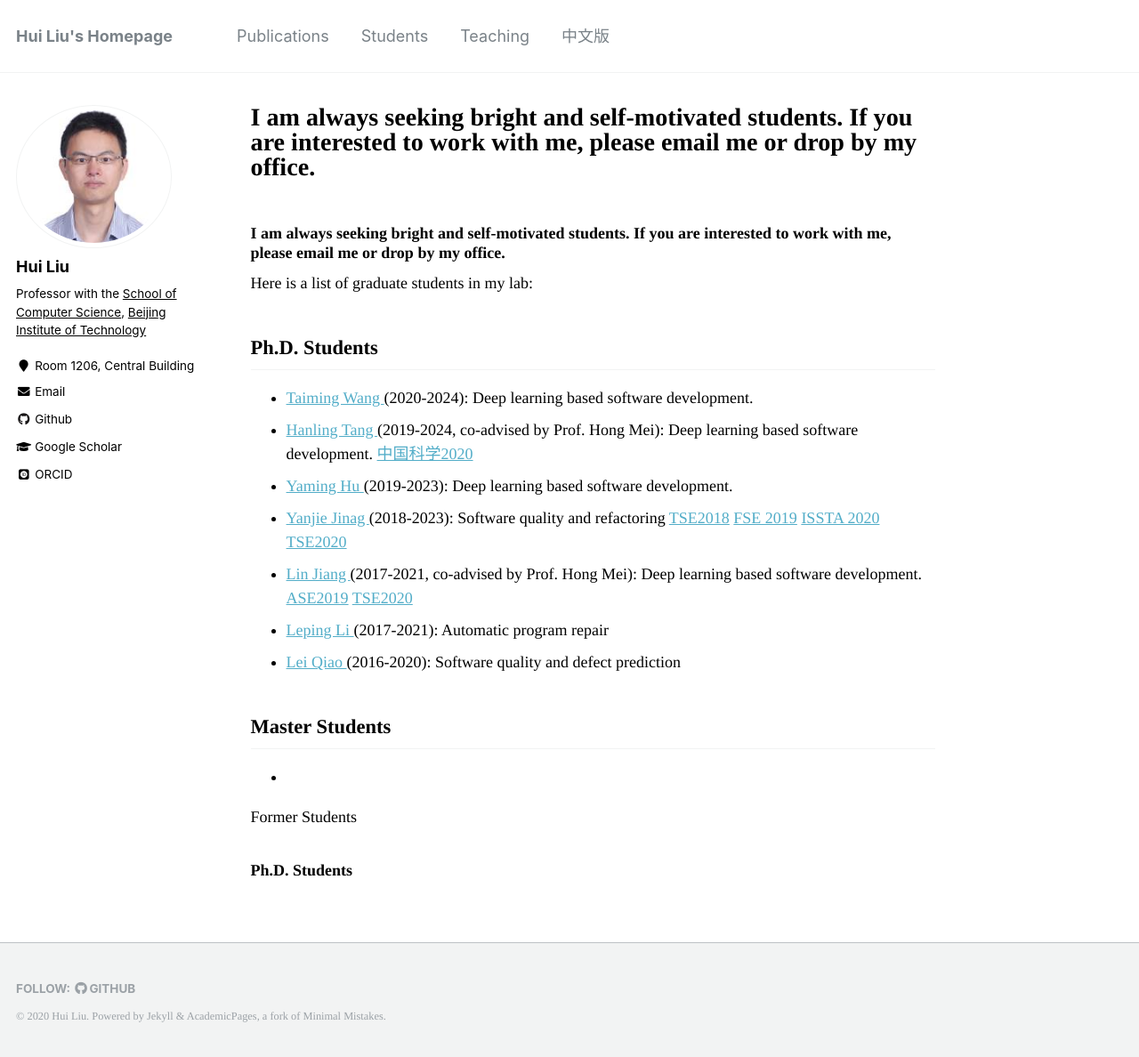
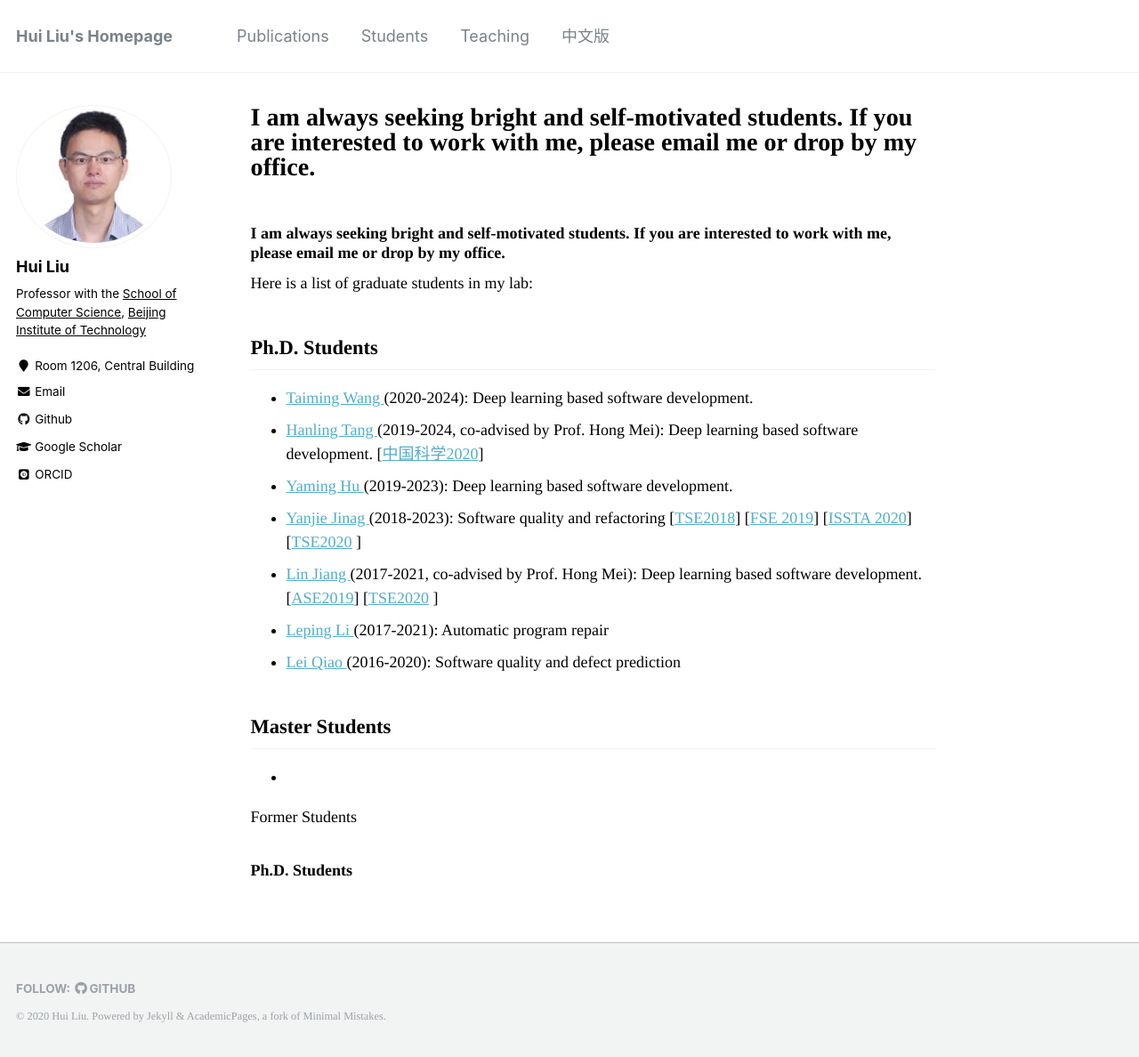
Before and after one commit to liuhuigmail/liuhuigmail.github.io, a Jekyll site: the page built from _pages/students.md, in a window 1280 px wide and 1188 px high. Shown: the whole window at 89% size. Built offline with Jekyll 4.4.1, drawn with Linux system fonts in a browser that asks for light colours; some web fonts are replaced; our own code applies the rules of GitHub Pages for plain Markdown files.

```diff
--- a/_pages/students.md
+++ b/_pages/students.md
@@ -10,10 +10,10 @@ Here is a list of graduate students in my lab:
 ## Ph.D. Students
 
 * [Taiming Wang ](#) (2020-2024): Deep learning based software development.
-* [Hanling Tang ](#) (2019-2024, co-advised by Prof. Hong Mei): Deep learning based software development.  <a href="https://rdcu.be/b6ln4 ">中国科学2020</a>
+* [Hanling Tang ](#) (2019-2024, co-advised by Prof. Hong Mei): Deep learning based software development.  [<a href="https://rdcu.be/b6ln4 ">中国科学2020</a>]
 * [Yaming Hu ](#) (2019-2023): Deep learning based software development.
-* [Yanjie Jinag ](#) (2018-2023): Software quality and refactoring  <a href="https://ieeexplore.ieee.org/document/8454758">TSE2018</a>  <a href="https://dl.acm.org/doi/abs/10.1145/3338906.3338929">FSE 2019</a>  <a href="https://dl.acm.org/doi/10.1145/3395363.3397355">ISSTA 2020</a>  <a href="https://ieeexplore.ieee.org/document/9096573">TSE2020</a>
-* [Lin Jiang ](#) (2017-2021, co-advised by Prof. Hong Mei): Deep learning based software development.   <a href="https://ieeexplore.ieee.org/document/8952208">ASE2019</a>   <a href="https://ieeexplore.ieee.org/document/9171589">TSE2020</a>
+* [Yanjie Jinag ](#) (2018-2023): Software quality and refactoring  [<a href="https://ieeexplore.ieee.org/document/8454758">TSE2018</a>]  [<a href="https://dl.acm.org/doi/abs/10.1145/3338906.3338929">FSE 2019</a>]  [<a href="https://dl.acm.org/doi/10.1145/3395363.3397355">ISSTA 2020</a>]  [<a href="https://ieeexplore.ieee.org/document/9096573">TSE2020</a> ]
+* [Lin Jiang ](#) (2017-2021, co-advised by Prof. Hong Mei): Deep learning based software development.   [<a href="https://ieeexplore.ieee.org/document/8952208">ASE2019</a>]   [<a href="https://ieeexplore.ieee.org/document/9171589">TSE2020</a> ]
 * [Leping Li ](#) (2017-2021): Automatic program repair
 * [Lei Qiao ](#) (2016-2020): Software quality and defect prediction
 
```
